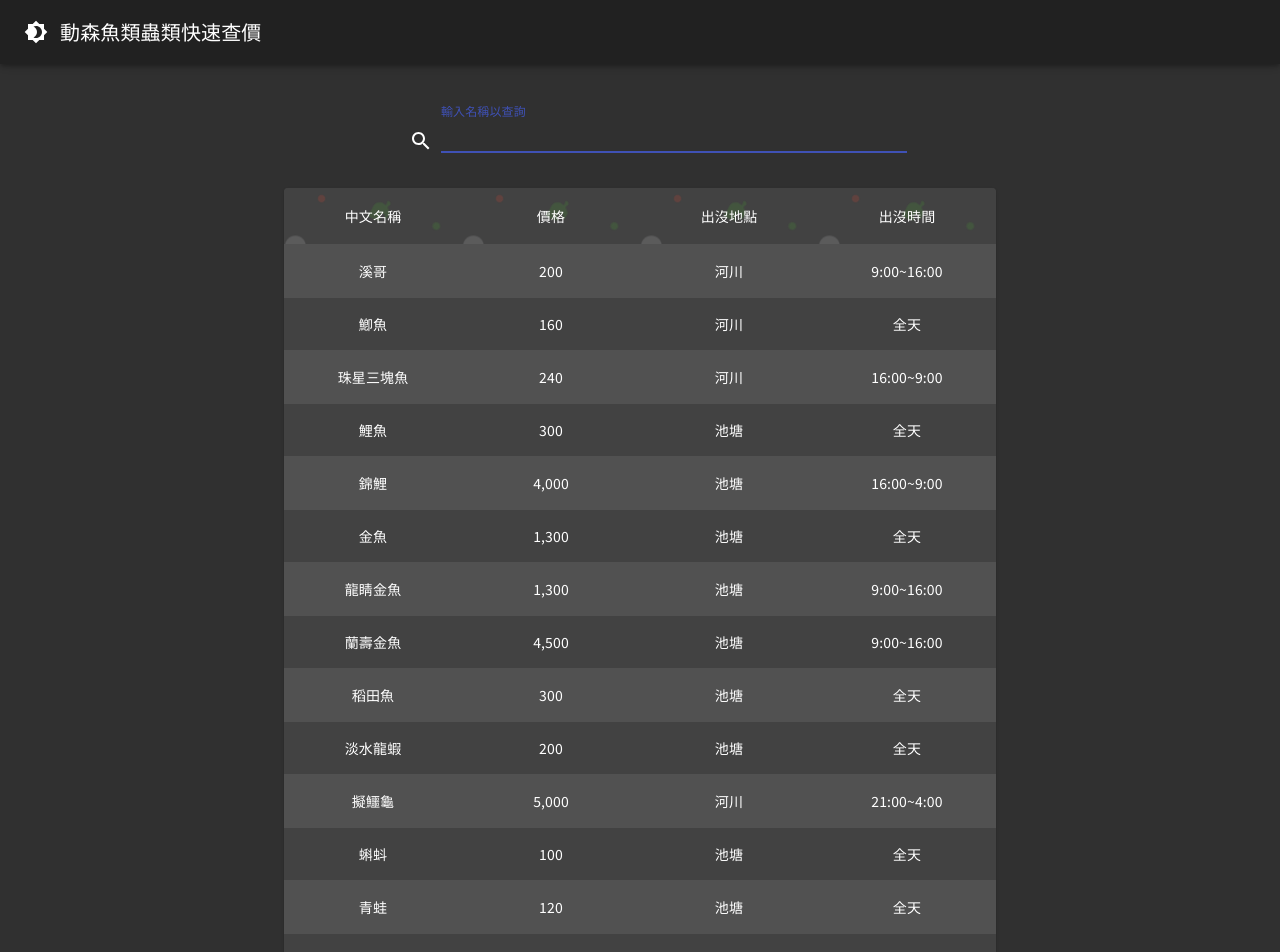
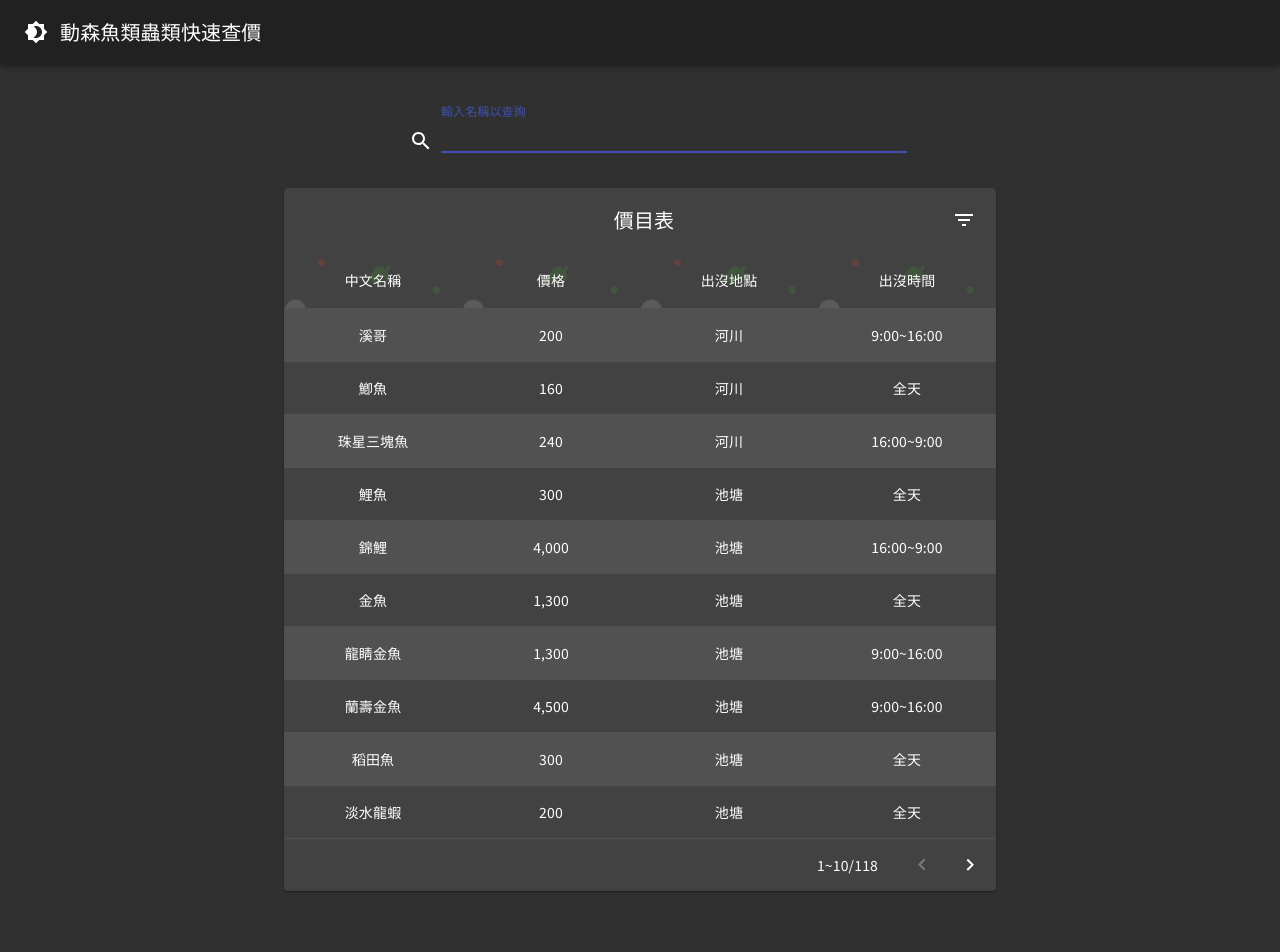
Before and after one commit to yirueilu-b/AnimalCrossingPrice, a React (Create React App) app: page / in a window 1280 px wide. Shown: the top 952 px of the page. Built offline with nearby package versions, Linux system fonts and the light colour scheme; the HTML template or start-up script is replaced by a standard one.

Commit message:
Add pagination, table bar and filter button

```diff
--- a/public/index.html
+++ b/public/index.html
@@ -8,7 +8,7 @@
     <link rel="icon" href="%PUBLIC_URL%/favicon.ico"/>
     <meta name="viewport" content="width=device-width, initial-scale=1"/>
     <meta name="theme-color" content="#000000"/>
-    <meta name="description" content="快速查詢動森魚類蟲類之價格"/>
+    <meta name="description" content="快速查詢動物森友會之魚類與蟲類價格、動物森友會價目表、魚類、蟲類、價格、列表"/>
     <link rel="apple-touch-icon" href="%PUBLIC_URL%/favicon.png"/>
     <!--
       manifest.json provides metadata used when your web app is installed on a
--- a/src/App.js
+++ b/src/App.js
@@ -39,7 +39,8 @@ class App extends React.Component {
         this.state = {
             theme: 'dark',
             filterName: '',
-            rows: []
+            rows: [],
+            currentRows: []
         };
         this.handleFilterNameChange = this.handleFilterNameChange.bind(this);
         this.getData = this.getData.bind(this);
@@ -70,6 +71,7 @@ class App extends React.Component {
         const rowsFish = resultsFish.data;// array of objects
         // console.log(rows);
         this.setState({rows: rowsFish.concat(rowsInsect)});
+        this.setState({currentRows: rowsFish.concat(rowsInsect)});
     }
 
 
@@ -78,9 +80,20 @@ class App extends React.Component {
         this.setState({theme: newPaletteType});
     };
 
+    handleRowsFilter(e){
+        let tmpRows = this.state.rows.filter(row => row.name.indexOf(e.target.value) !== -1);
+        if (tmpRows.length === 0) {
+            this.setState({currentRows: this.state.rows});
+        } else {
+            this.setState({currentRows: tmpRows});
+        }
+    };
+
     handleFilterNameChange = (e) => {
         // console.log(e.target.value);
         this.setState({filterName: e.target.value});
+        this.handleRowsFilter(e);
+        // let tmpRows = this.state.rows.map((row) => (row.name.indexOf(this.state.filterName) !== -1)? row:null);
     };
 
     render() {
@@ -95,7 +108,7 @@ class App extends React.Component {
                                 direction="row"
             >
                 <Grid item xs={12} md={7} className={classes.table}>
-                    <DataTable filterName={this.state.filterName} data={this.state.rows}/>
+                    <DataTable filterName={this.state.filterName} data={this.state.currentRows}/>
                 </Grid>
             </Grid>
         } else {
@@ -104,9 +117,9 @@ class App extends React.Component {
         // myComponent = null
 
         let theme = createMuiTheme({
-          palette: {
-            type: this.state.theme
-          }
+            palette: {
+                type: this.state.theme
+            }
         });
         return (
             <MuiThemeProvider theme={theme}>
--- a/src/Component/Table.js
+++ b/src/Component/Table.js
@@ -8,6 +8,13 @@ import TableRow from '@material-ui/core/TableRow';
 import Image from './bg.png';
 import Paper from "@material-ui/core/Paper/Paper";
 import TableContainer from '@material-ui/core/TableContainer';
+import TablePagination from '@material-ui/core/TablePagination';
+import {useEffect} from 'react'
+import Tooltip from '@material-ui/core/Tooltip';
+import Toolbar from '@material-ui/core/Toolbar';
+import IconButton from '@material-ui/core/IconButton';
+import Typography from '@material-ui/core/Typography';
+import FilterListIcon from '@material-ui/icons/FilterList';
 
 const useStyles = makeStyles((theme) => ({
     table: {
@@ -41,13 +48,51 @@ const StyledTableRow = withStyles((theme) => ({
         },
     },
 }))(TableRow);
+const useToolbarStyles = makeStyles((theme) => ({
+    root: {
+        paddingLeft: theme.spacing(2),
+        paddingRight: theme.spacing(1),
+    },
+    title: {
+        paddingLeft:theme.spacing(6),
+        textAlign:'center',
+        flex: '1 1 100%',
+    },
+}));
+const EnhancedTableToolbar = (props) => {
+    const classes = useToolbarStyles();
+    return (
+        <Toolbar className={classes.root}>
+            <Typography className={classes.title} variant="h6" id="tableTitle" component="div">
+                價目表
+            </Typography>
+            <Tooltip title="過濾器">
+                <IconButton aria-label="過濾器">
+                    <FilterListIcon/>
+                </IconButton>
+            </Tooltip>
+        </Toolbar>
+    );
+};
 
 export default function CustomizedTables(props) {
     const classes = useStyles();
     // console.log('props.data', props.data, props.filterName);
+    const [page, setPage] = React.useState(0);
+
+    const handleChangePage = (event, newPage) => {
+        setPage(newPage);
+    };
+    useEffect(() => {
+        console.log(props.data.length);
+        setPage(0);
+    }, [props.data.length]);
+
     return (
         <TableContainer className={classes.tablePaper} component={Paper}>
+            <EnhancedTableToolbar/>
             <Table className={classes.table} aria-label="customized table">
+
                 <colgroup>
                     <col style={{width: '25%'}}/>
                     <col style={{width: '25%'}}/>
@@ -65,16 +110,14 @@ export default function CustomizedTables(props) {
 
                 <TableBody>
                     {
-                        props.data.map((row) => (row.name.indexOf(props.filterName) !== -1 ?
+
+                        props.data.slice(page * 10, page * 10 + 10)
+                            .map((row) => (
                                     <StyledTableRow key={row.name}>
                                         <StyledTableCell align="center">{row.name}</StyledTableCell>
                                         <StyledTableCell align="center">{row.price}</StyledTableCell>
                                         <StyledTableCell align="center">{row.location}</StyledTableCell>
                                         <StyledTableCell align="center">{row.time}</StyledTableCell>
-                                </StyledTableRow>
-                                :
-                                <StyledTableRow key={row.name}>
-                                    <></>
                                     </StyledTableRow>
                                 )
                             )
@@ -82,6 +125,17 @@ export default function CustomizedTables(props) {
                 </TableBody>
 
             </Table>
+            <TablePagination
+                labelDisplayedRows={({from, to, count}) => `${from}~${to}/${count}`}
+                labelRowsPerPage={''}
+                rowsPerPageOptions={[10]}
+                component="div"
+                count={props.data.length}
+                rowsPerPage={10}
+                page={page}
+                onChangePage={handleChangePage}
+            />
         </TableContainer>
+
     );
 }
```
Lines whose indentation alone changed are shown as unchanged.
